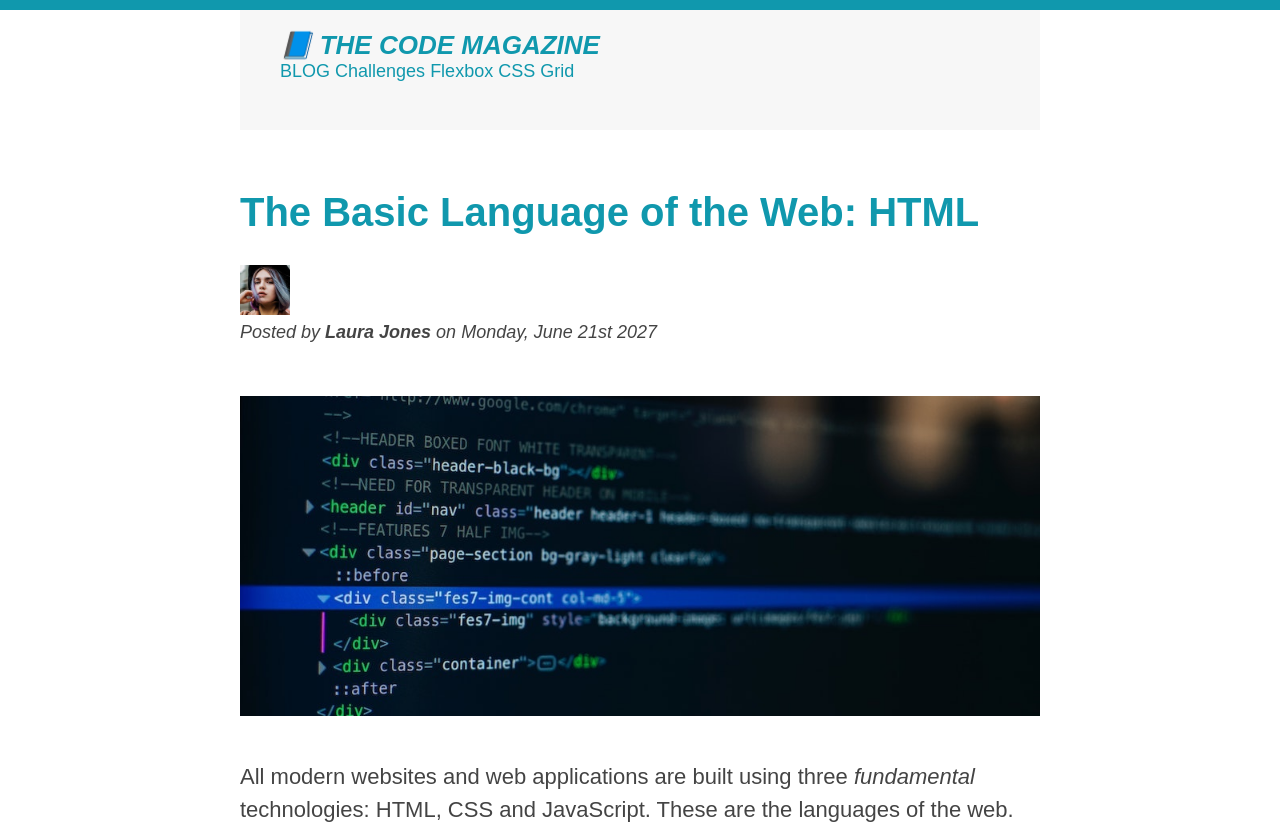
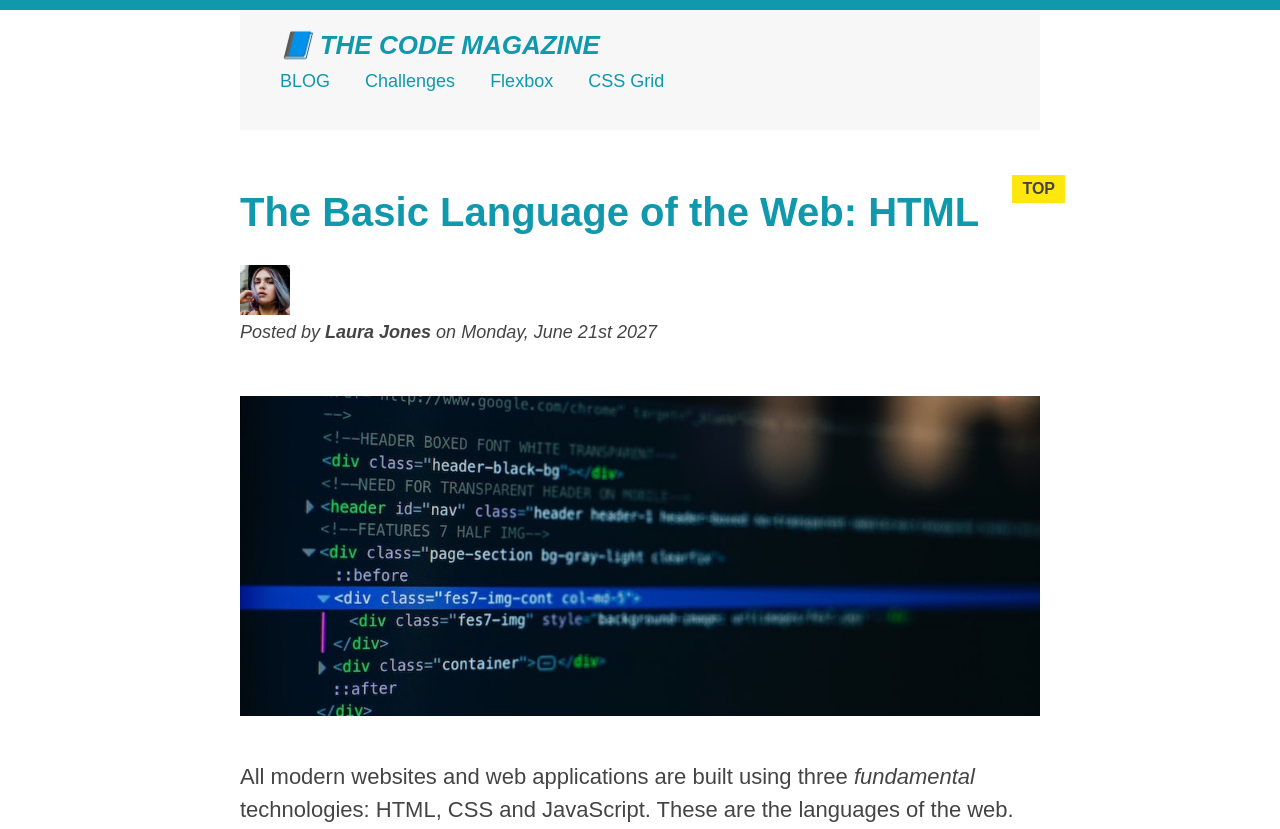
Before and after one commit to kaloyanTry/HTML-CSS-Master-Course, a plain HTML site: page 03-CSS-Fundamentals/index.html in a window 1280 px wide. Shown: the top 829 px of the page. Drawn offline with Linux system fonts and the light colour scheme.

Commit message:
final versions

```diff
--- a/03-CSS-Fundamentals/index.html
+++ b/03-CSS-Fundamentals/index.html
@@ -50,6 +50,8 @@
             height="200"
             class="post-img"
           />
+
+          <button>❤️ Like</button>
         </header>
 
         <p>
--- a/03-CSS-Fundamentals/style.css
+++ b/03-CSS-Fundamentals/style.css
@@ -7,6 +7,7 @@ body {
   color: #444;
   font-family: sans-serif;
   border-top: 10px solid #1098ad;
+  position: relative;
 }
 
 .container {
@@ -56,6 +57,20 @@ h1 {
 h2 {
   font-size: 40px;
   margin-bottom: 30px;
+  position: relative;
+}
+
+h2::after {
+  content: "TOP";
+  background-color: #ffe70e;
+  color: #444;
+  font-size: 16px;
+  font-weight: bold;
+  display: inline-block;
+  padding: 5px 10px;
+  position: absolute;
+  top: -15px;
+  right: -25px;
 }
 
 h3 {
@@ -128,7 +143,7 @@ a:link {
 }
 
 a:visited {
-  color: orangered;
+  color: #1098ad;
 }
 
 a:hover {
@@ -146,4 +161,23 @@ a:active {
   height: auto;
 }
 
+nav a:link {
+  margin-right: 30px;
+  margin-top: 10px;
+  display: inline-block;
+}
+
+nav a:link:last-child {
+  margin-right: 0;
+}
+
+button {
+  font-size: 22px;
+  padding: 20px;
+  cursor: pointer;
+  position: absolute;
+
+  bottom: 50px;
+  right: 50px;
+}
 /* always in that order: LVHA */
```
